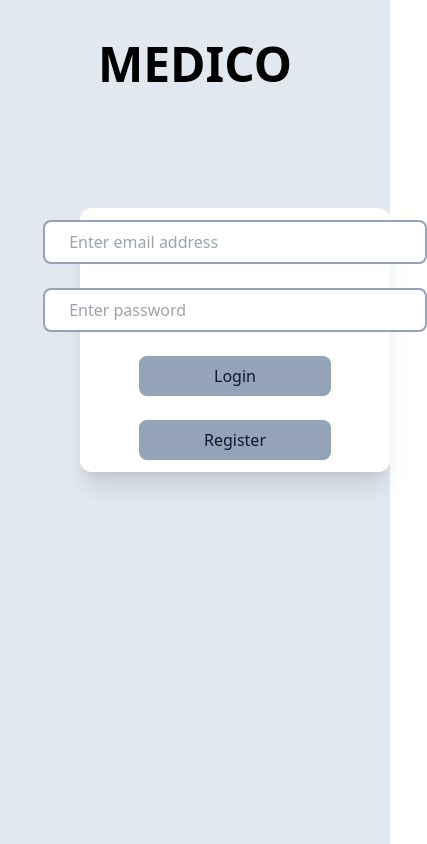
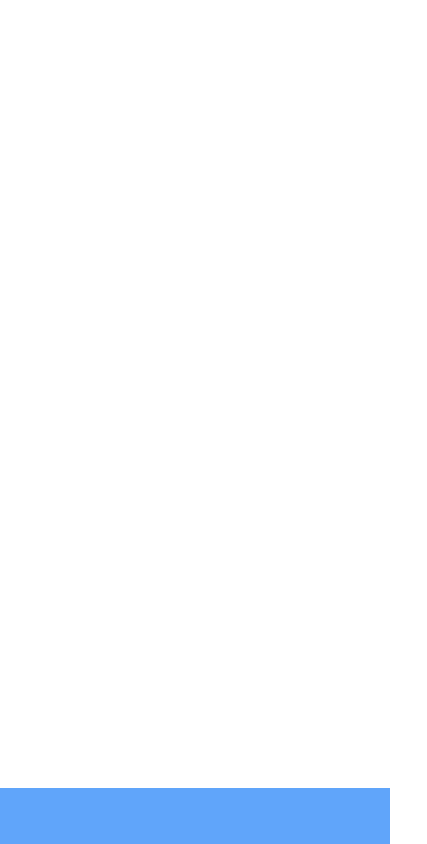
Before and after one commit to thedudeontitan/medico, a Next.js app in the folder medico_webapp/: page / in a window 390 px wide. Shown: the whole page, 427 px wide, since content can reach past the window. Built offline with nearby package versions, Linux system fonts and the light colour scheme.

Commit message:
added basic responsive navbar structure

```diff
--- a/medico_webapp/components/login.tsx
+++ /dev/null
@@ -1,22 +0,0 @@
-import React from "react";
-
-export default function login(){
-    return(
-        <section id="login" className="bg-slate-200 w-screen h-screen">
-            <h1 className="font-bold text-5xl text-center p-10">
-                MEDICO
-            </h1>
-            <div className="flex flex-col ml-20 mt-20 shadow-xl lg:w-100 rounded-xl bg-white">
-                <input className="w-96 h-10 p-5 my-3 self-center border-slate-400 border-x-2 border-y-2 rounded-lg" type='text' placeholder=" Enter email address"/>
-                <input className="w-96 h-10 p-5 my-3 self-center border-slate-400 border-x-2 border-y-2 rounded-lg" type='text' placeholder=" Enter password"/>
-                <button className="w-48 h-10 my-3 self-center text-slate-900 bg-slate-400 rounded-lg" >
-                    Login
-                </button>
-
-                <button className="w-48 h-10 my-3 self-center text-slate-900 bg-slate-400 rounded-lg" >
-                    Register
-                </button>
-            </div>
-        </section>
-    )
-}
--- a/medico_webapp/pages/index.tsx
+++ b/medico_webapp/pages/index.tsx
@@ -1,11 +1,26 @@
-import Login from "../components/login"
+import Login from "../src/login"
+import Home from "../src/home"
+import Navbar from "../src/navigation/navbar"
+import Navbarlg from "../src/navigation/navbarlg";
 
-export default function Home() {
+export default function App() {
+  let width = window.innerWidth;
+     if (width > 768){
   return (
-    <section id="index">
-      <div className=''>
-        <Login/>
+      <div  id="container">
+        {/* <Login/> */}
+        {/* <Home/> */}
+
+        <Navbarlg/>
       </div>
-    </section>
-  )
+  )}
+  else{
+    return (
+      <div  id="container">
+        {/* <Login/> */}
+        {/* <Home/> */}
+
+        <Navbar/>
+      </div>
+  )}
 }
--- /dev/null
+++ b/medico_webapp/src/home.tsx
@@ -0,0 +1,9 @@
+import React from "react";
+
+export default function Home(){
+    return(
+        <section>
+            hello
+        </section>
+    )
+}
--- /dev/null
+++ b/medico_webapp/src/login.tsx
@@ -0,0 +1,24 @@
+import React from "react";
+
+export default function login(){
+    return(
+        <section id="login" className=" bg-slate-200 h-screen">
+            <div className="flex">
+                <h1 className="font-bold text-5xl text-center pt-10 mx-auto">
+                    MEDICO
+                </h1>
+            </div>
+                <div className="flex flex-col shadow-xl w-100 rounded-xl bg-white ml-28 mt-56">
+                    <input className="w-96 h-10 p-5 my-3 self-center border-slate-400 border-x-2 border-y-2 rounded-lg" type='text' placeholder=" Enter email address"/>
+                    <input className="w-96 h-10 p-5 my-3 self-center border-slate-400 border-x-2 border-y-2 rounded-lg" type='text' placeholder=" Enter password"/>
+                    <button className="w-48 h-10 my-3 self-center text-slate-900 bg-slate-400 rounded-lg" >
+                        Login
+                    </button>
+
+                    <button className="w-48 h-10 my-3 self-center text-slate-900 bg-slate-400 rounded-lg" >
+                        Register
+                    </button>
+                </div>
+        </section>
+    )
+}
--- /dev/null
+++ b/medico_webapp/src/navigation/navbar.tsx
@@ -0,0 +1,14 @@
+import React from "react";
+
+export default function Navbar(){
+    return(
+        <section>
+            <nav className="fixed bottom-0 left-0 right-0 bg-blue-400 h-14 z-10">
+                <div className="flex">
+                    <ul className="flex flex-row">
+                    </ul>
+                </div>
+            </nav>
+        </section>
+    )
+}
--- /dev/null
+++ b/medico_webapp/src/navigation/navbarlg.tsx
@@ -0,0 +1,14 @@
+import React from "react";
+
+export default function Navbarlg(){
+    return(
+        <section>
+            <nav className="fixed top-0 left-0 right-0 bg-blue-400 h-14 z-10">
+                <div className="flex">
+                    <ul className="flex flex-row">
+                    </ul>
+                </div>
+            </nav>
+        </section>
+    )
+}
--- a/medico_webapp/tailwind.config.js
+++ b/medico_webapp/tailwind.config.js
@@ -2,7 +2,7 @@
 module.exports = {
   content: [
     "./pages/**/*.{js,ts,jsx,tsx}",
-    "./components/**/*.{js,ts,jsx,tsx}",
+    "./src/**/*.{js,ts,jsx,tsx}",
   ],
   theme: {
     extend: {
```
